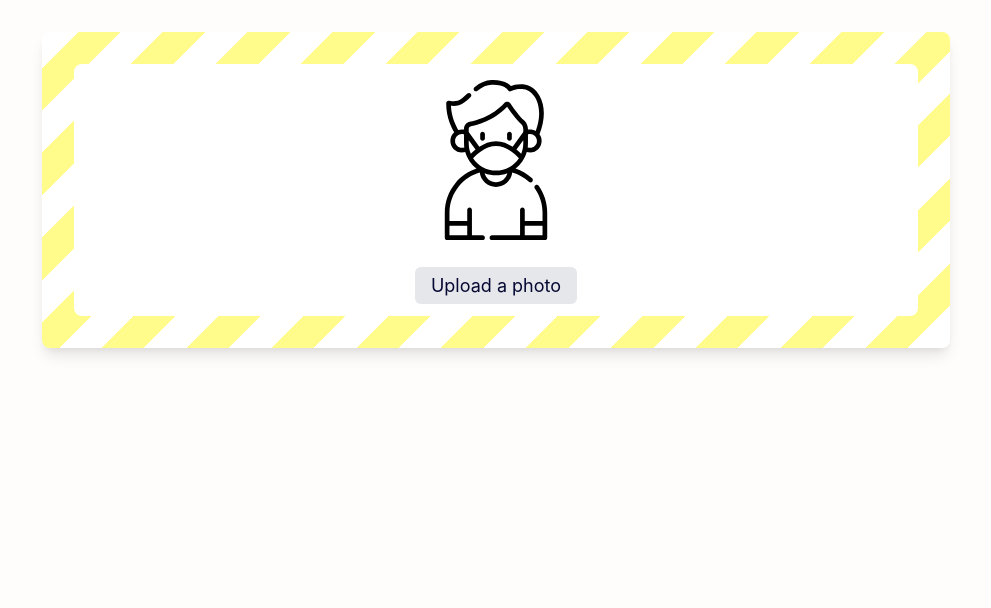
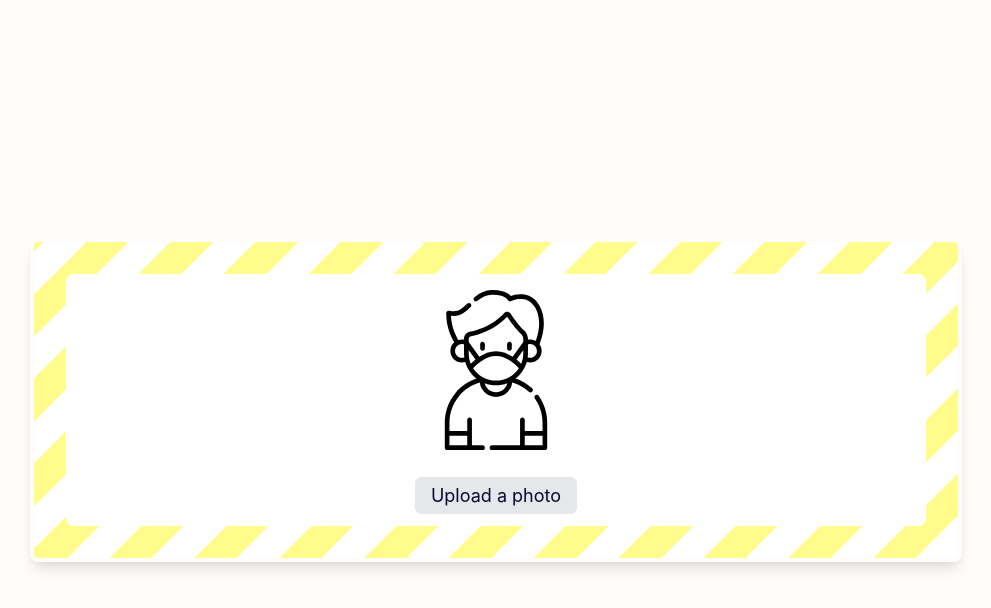
Before and after one commit to qfogarty/ppe-detect-web, a React (Create React App) app: page / in a window 1280 px wide. Shown: the top 608 px of the page, without its empty margins (144-1135 px from the left). Built offline with nearby package versions, Linux system fonts and the light colour scheme.

Commit message:
mucking about

```diff
--- a/src/components/Section/index.js
+++ b/src/components/Section/index.js
@@ -1,4 +1,5 @@
-import React, { useEffect, useState } from 'react';
+import React from 'react';
+import { motion } from 'framer-motion';
 
 const Section = (props) => {
 
@@ -15,33 +16,38 @@ const Section = (props) => {
         'xl:col-span-4',
         'stripes',
         'shadow-lg',
-        'rounded-lg'
+        'rounded-lg',
+        'border-4'
     ];
 
-    const [classes, setClasses] = useState([]);
+    const backgroundVariants = {
 
-    useEffect(() => {
-
-        if (flashing) {
-            setClasses([...initialClasses, 'stripes--flashing']);
-        } else {
-            setClasses(initialClasses);
+        warn: {
+            borderColor: ['#FFFDFB', '#FFFC8B', '#FFFDFB'],
+            transition: {
+                duration: 3,
+                yoyo: Infinity
+            }
+        },
+        ok: {
+            borderColor: '#FFFDFB'
         }
-        return () => {};
-
-    }, [flashing]);
+    };
 
     return (
-        <section className="grid grid-cols-8 gap-4 items-start mt-8 mx-auto px-8">
+        <section className="grid grid-cols-8 gap-4 items-start mx-auto px-4">
 
-            <div
-                className={classes.join(' ')}>
+            <motion.div
+                variants={backgroundVariants}
+                initial="ok"
+                animate={flashing ? 'warn' : 'ok'}
+                className={initialClasses.join(' ')}>
                 <div className="bg-white rounded-lg mx-8 my-8 overflow-hidden pb-4">
 
                     {children}
 
                 </div>
-            </div>
+            </motion.div>
 
         </section>
     );
--- a/src/containers/TextResult/index.js
+++ b/src/containers/TextResult/index.js
@@ -8,12 +8,12 @@ const TextResult = (props) => {
     const noMasks = response.detected.filter(face => !face.cover);
     const plural = (n, single, plural) => n > 1 ? plural : single;
 
-    if (noMasks.length > 1) {
+    if (noMasks.length > 0) {
         setAlert(true);
     }
 
     return response.detected.length > 0 && (
-        <section>
+        <section className={`p-2`}>
             {masks.length == 1 ? (
                 <p className=''>Detected 1 person wearing a mask</p>
             ) : null}
@@ -23,16 +23,16 @@ const TextResult = (props) => {
             ) : null}
 
             {noMasks.length == 1 ? (
-                <p className='bg-vivid-red-500 text-white'>Warning, detected 1 person not wearing a mask</p>
+                <p className='bg-vivid-red-500 text-white rounded-sm'>Warning, detected 1 person not wearing a mask</p>
             ) : null}
 
             {noMasks.length > 1 ? (
-                <p className='bg-vivid-red-500 text-white'>Warning, detected {noMasks.length} people not wearing masks</p>
+                <p className='bg-vivid-red-500 text-white rounded-sm'>Warning, detected {noMasks.length} people not wearing masks</p>
             ) : null}
 
             {
                 response.errors.map((error, idx) => (
-                    <p className='bg-vivid-red-500 text-white' key={idx}>
+                    <p className='bg-vivid-red-500 text-white rounded-sm' key={idx}>
                         {error}
                     </p>
                 ))
--- a/src/index.css
+++ b/src/index.css
@@ -15,7 +15,7 @@
 
 
 .App {
-    text-align: center;
+    @apply absolute text-center top-2/4 transform translate-y-2/4 w-full
 }
 
 .stripes {
--- a/tailwind.config.js
+++ b/tailwind.config.js
@@ -149,6 +149,9 @@ module.exports = {
                     '800': '#E20E37',
                     '900': '#DD0827'
                 }
+            },
+            translate: {
+                '2/4': '-50%'
             }
         }
     },
```
Also changed, not shown: src/App.css (added).
